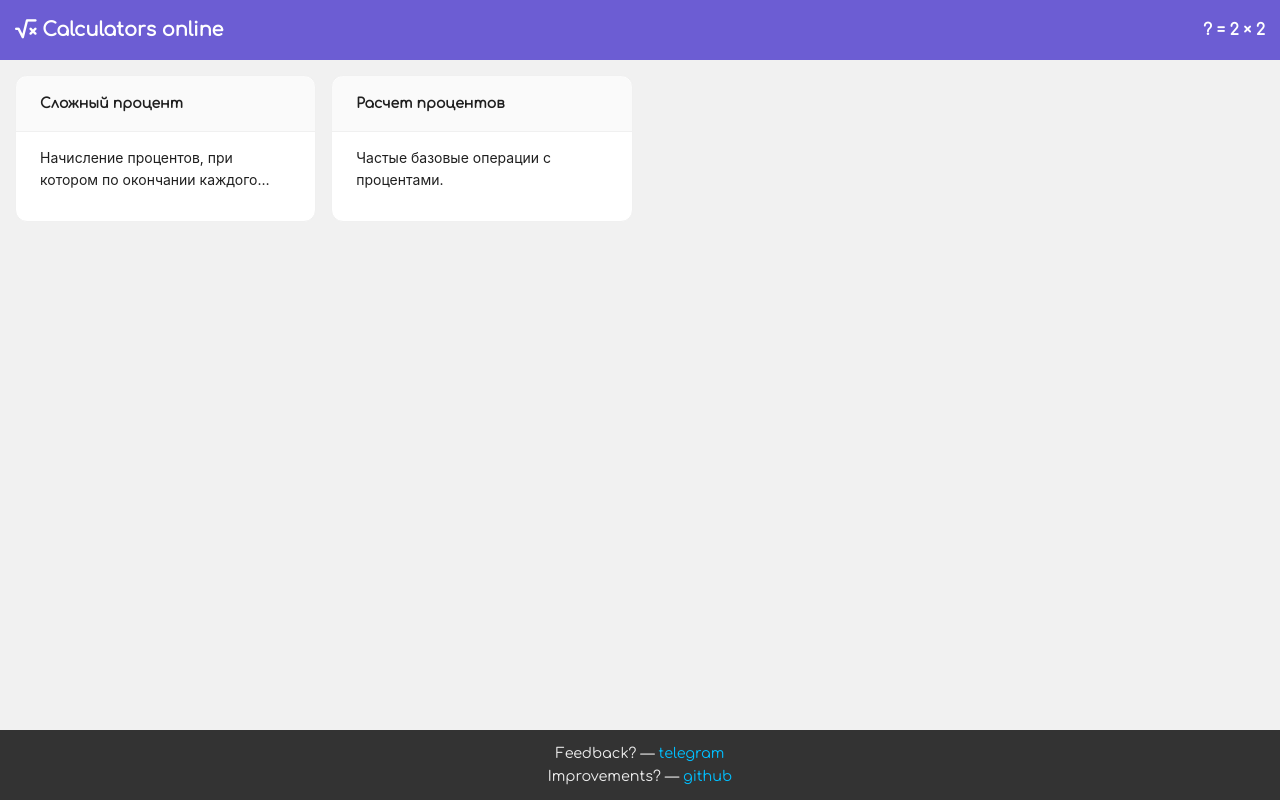
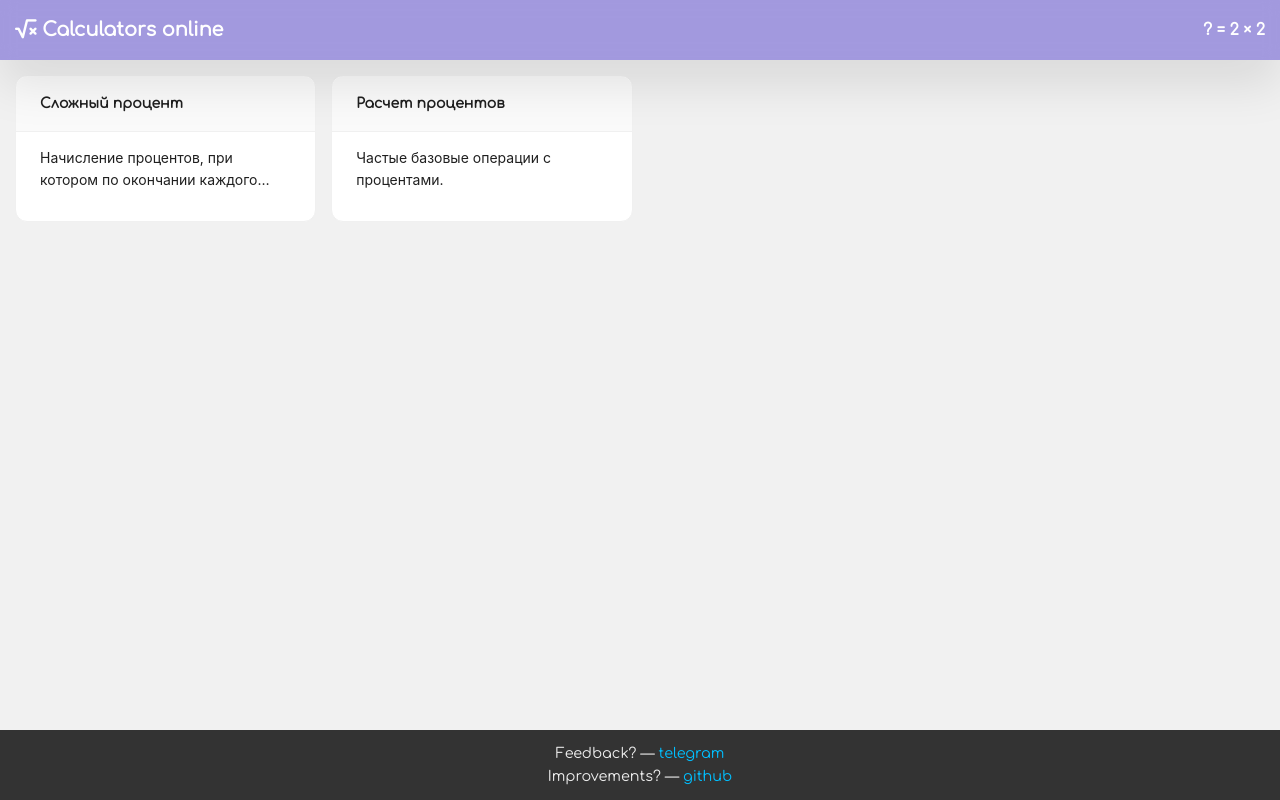
Before and after one commit to alx-skryabin/calculators, a React (Create React App) app: page / in a window 1280 px wide. Built offline with nearby package versions, Linux system fonts and the light colour scheme.

Commit message:
restyle header

```diff
--- a/src/components/layout/base-layout/BaseLayout.scss
+++ b/src/components/layout/base-layout/BaseLayout.scss
@@ -3,6 +3,10 @@
 .as__base-layout {
   background: #f1f1f1;
 
+  .as__base-header {
+    height: $heightHeader;
+  }
+
   .as__base-body {
     min-height: $heightBody;
   }
--- a/src/components/parts/header/Header.scss
+++ b/src/components/parts/header/Header.scss
@@ -1,19 +1,27 @@
 @import "../../../styles/variables";
 
 .as__header {
+  position: fixed;
+  width: 100%;
+  -webkit-backdrop-filter: blur(.5rem);
+  backdrop-filter: blur(.5rem);
+  background: hsla(248, 57%, 60%, .6);
+  box-shadow: 0 1.5rem 3rem rgba(0,0,0,.1);
   display: flex;
   justify-content: space-between;
   align-items: center;
   padding: 0 15px;
   height: $heightHeader;
   color: #fff;
-  background: $primaryLiteColor;
+  z-index: 100;
 
   .as__header_logo {
     a {
+      display: inline-block;
       font-size: 1.2em;
       font-weight: 600;
       color: #fff;
+      line-height: $heightHeader;
       transition: .2s;
 
       &:hover {
--- a/src/pages/base-percent/BasePercent.scss
+++ b/src/pages/base-percent/BasePercent.scss
@@ -9,4 +9,8 @@
   grid-gap: 15px;
   display: grid;
   grid-template-columns: repeat(auto-fill, minmax(200px, 1fr));
+
+  .as__base-percent_result {
+    text-align: center;
+  }
 }
--- a/src/pages/base-percent/BasePercent.tsx
+++ b/src/pages/base-percent/BasePercent.tsx
@@ -14,7 +14,7 @@ const calcPercentForm1 = (number: string, percent: string) => {
 }
 
 const calcPercentForm2 = (number1: string, number2: string) => {
-  return toMoney((100 * toNum(number1)) / toNum(number2))
+  return toMoney((100 * toNum(number1)) / toNum(number2) || 0)
 }
 
 const calcPercentForm3 = (number: string, percent: string) => {
@@ -78,7 +78,8 @@ const BasePercent = () => {
             <div className="as__base-percent_forms">
               <NumberField name="number" label="Число" initial={resForm1.number}/>
               <NumberField name="percent" label="Процент" initial={resForm1.percent}/>
-              <div>
+              <div className="as__base-percent_result">
+                Результат
                 <Statistic
                   title={`${resForm1.percent || 0}% от ${toMoney(resForm1.number)} =`}
                   value={calcPercentForm1(resForm1.number, resForm1.percent)}
@@ -94,7 +95,8 @@ const BasePercent = () => {
             <div className="as__base-percent_forms">
               <NumberField name="number" label="Число 1" initial={resForm2.number}/>
               <NumberField name="percent" label="Число 2" initial={resForm2.percent}/>
-              <div>
+              <div className="as__base-percent_result">
+                Результат
                 <Statistic
                   title={`${toMoney(resForm2.number)} от ${toMoney(resForm2.percent)} =`}
                   value={`${calcPercentForm2(resForm2.number, resForm2.percent)} %`}
@@ -110,7 +112,8 @@ const BasePercent = () => {
             <div className="as__base-percent_forms">
               <NumberField name="percent" label="Процент" initial={resForm3.percent}/>
               <NumberField name="number" label="Число" initial={resForm3.number}/>
-              <div>
+              <div className="as__base-percent_result">
+                Результат
                 <Statistic
                   title={`${toMoney(resForm3.number)} + ${resForm3.percent || 0}% =`}
                   value={calcPercentForm3(resForm3.number, resForm3.percent)}
@@ -126,7 +129,8 @@ const BasePercent = () => {
             <div className="as__base-percent_forms">
               <NumberField name="percent" label="Процент" initial={resForm4.percent}/>
               <NumberField name="number" label="Число" initial={resForm4.number}/>
-              <div>
+              <div className="as__base-percent_result">
+                Результат
                 <Statistic
                   title={`${toMoney(resForm4.number)} - ${resForm4.percent || 0}% =`}
                   value={calcPercentForm4(resForm4.number, resForm4.percent)}
```
